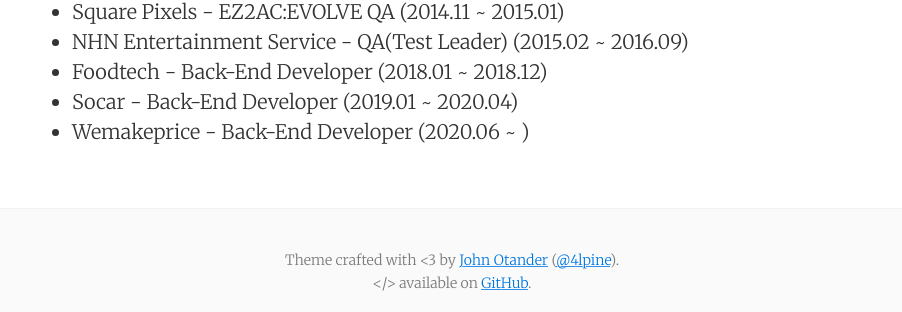
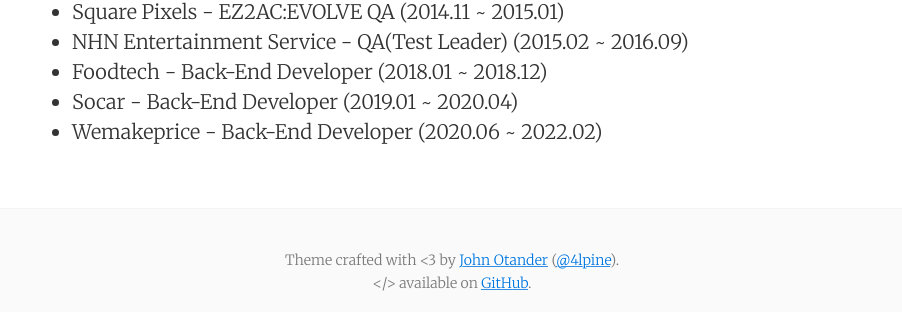
Before and after one commit to joshua-qa/joshua-qa.github.io, a Jekyll site: the page built from about.md, in a window 1280 px wide. Shown: the part 566-878 px from the top of the page, without its empty margins (188-1090 px from the left). Built offline with Jekyll 4.4.1, drawn with Linux system fonts in a browser that asks for light colours.

Commit message:
update about.md

```diff
--- a/about.md
+++ b/about.md
@@ -21,4 +21,4 @@ tags: about
 *   NHN Entertainment Service - QA(Test Leader) (2015.02 ~ 2016.09)
 *   Foodtech - Back-End Developer (2018.01 ~ 2018.12)
 *   Socar - Back-End Developer (2019.01 ~ 2020.04)
-*   Wemakeprice - Back-End Developer (2020.06 ~ )
+*   Wemakeprice - Back-End Developer (2020.06 ~ 2022.02)
```
